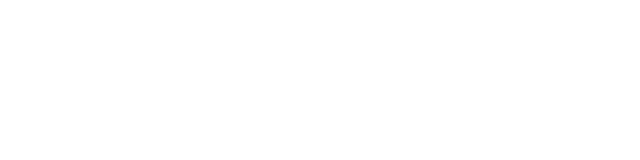
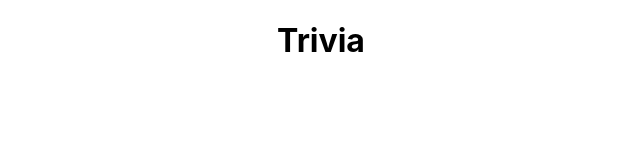
Before and after one commit to JoanClaverol/quizz_app_crossover, a JavaScript app: page / in a window 1280 px wide. Shown: the top 160 px of the page, without its empty margins (319-959 px from the left). Built offline with nearby package versions, Linux system fonts and the light colour scheme; the HTML template or start-up script is replaced by a standard one.

Commit message:
first commit

```diff
--- a/src/App.js
+++ b/src/App.js
@@ -3,6 +3,7 @@
 function App() {
   return (
     <div className="App">
+      <h1>Trivia</h1>
     </div>
   );
 }
```
